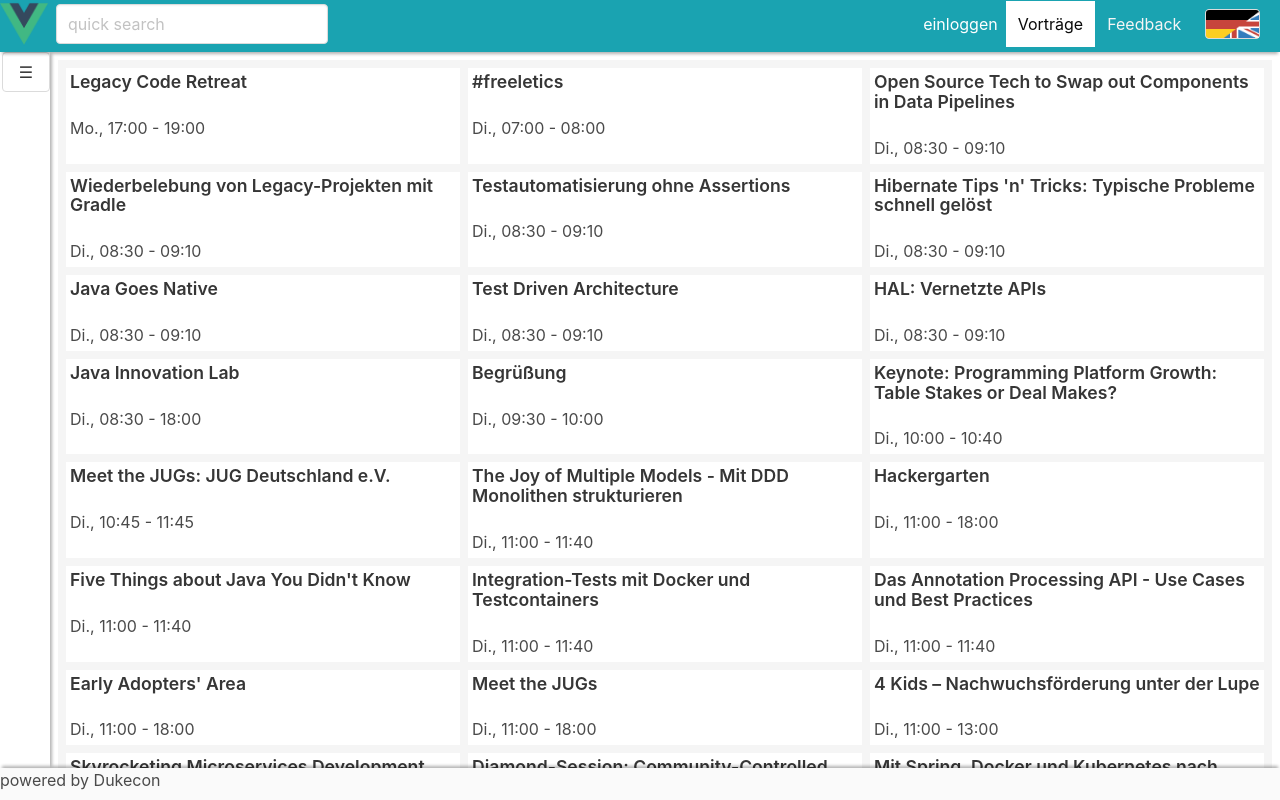
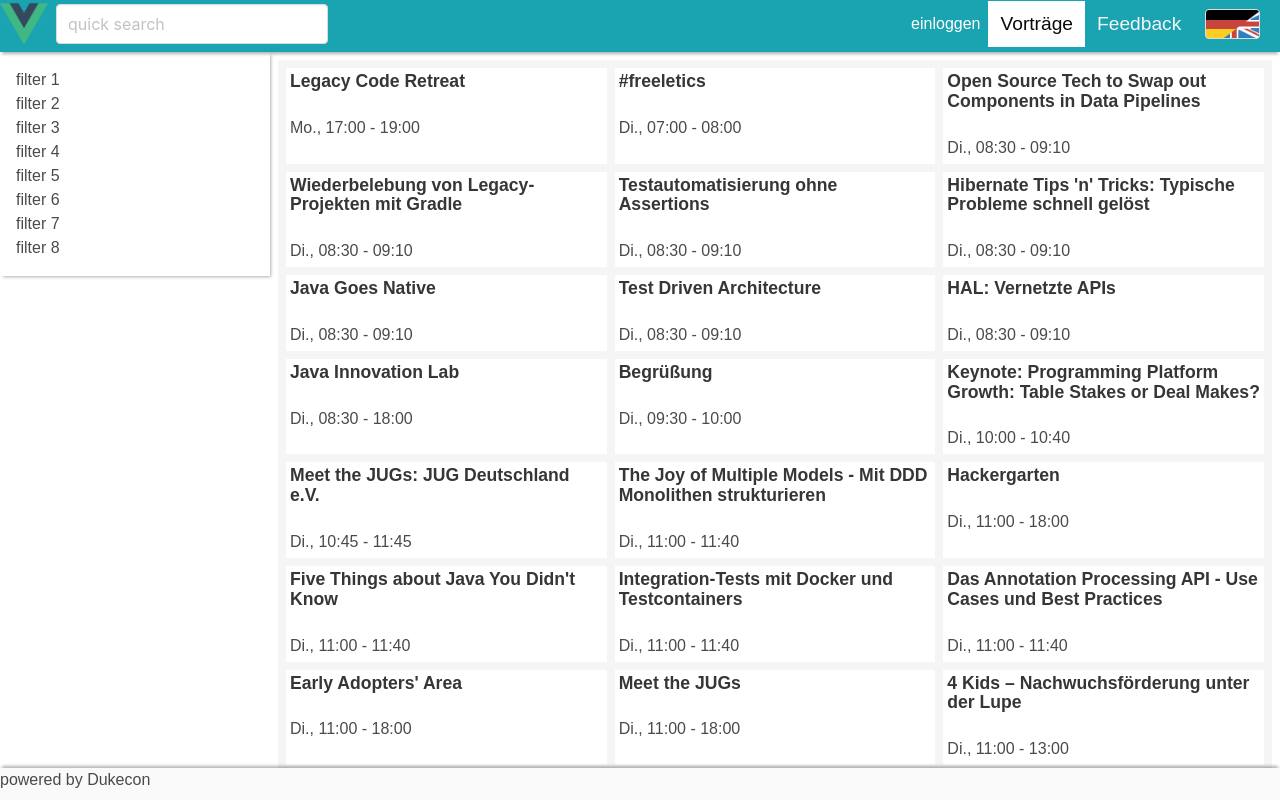
Before and after one commit to dukecon/dukecon-pwa-vue3, a Vue app: page /#/ in a window 1280 px wide. Built offline with nearby package versions, Linux system fonts and the light colour scheme.

Commit message:
side menu stays open on big screens

```diff
--- a/src/components/SideMenu.vue
+++ b/src/components/SideMenu.vue
@@ -1,12 +1,12 @@
 <template>
 	<input type=checkbox id="side-menu-toggle" class="toggle-menu-checkbox" />
 	<div class="side-menu">
+		<div class="toggle-menu-content container">
+			<slot/>
+		</div>
 		<label for="side-menu-toggle" class="toggle-menu-button button is-pulled-right" :title="title">
 			<slot name="toggle-button-icon" />
 		</label>
-		<div class="toggle-menu-content container">
-			<slot/>
-		</div>
 	</div>
 </template>
 <script lang="ts">
--- a/src/styles/_theme.scss
+++ b/src/styles/_theme.scss
@@ -14,7 +14,7 @@
 $custom-colors: ("highlight": ($highlight-dark, $highlight-light), "alternate": ($alternate-dark, $alternate-light));
 
 $colorBoxShadow: rgba(0,0,0,0.3);
-$boxShadowLeft: 4px 0px 3px -2px $colorBoxShadow;
+$boxShadow: 2px 2px 3px -1px $colorBoxShadow;
 $boxShadowTop:  0px -4px 3px -2px $colorBoxShadow;
 $boxShadowBottom:  0px 4px 3px -2px $colorBoxShadow;
 
--- a/src/styles/app-overrides.scss
+++ b/src/styles/app-overrides.scss
@@ -7,6 +7,10 @@
 
 *, ::before, ::after {
 	box-sizing: border-box;
+}
+
+body {
+	font-family: Arial,Ubuntu,Helvetica,Nimbus Sans L,Droid Sans,FreeSans,Liberation Sans,Trebuchet MS,Sans-Serif;
 }
 
 .has-background-transparent {
@@ -27,7 +31,10 @@
 	background: white;
 	width: auto;
 	height: auto;
-	:hover {
-		opacity: 0.7;
+	img {
+		transition: opacity 0.2s ease-in;
+		&:hover {
+			opacity: 0.7;
+		}
 	}
 }
--- a/src/styles/layout/navbar.scss
+++ b/src/styles/layout/navbar.scss
@@ -1,4 +1,5 @@
 .navbar {
+	font-size: 1.2rem;
 	.navbar-brand {
 		align-items: center;
 	}
--- a/src/styles/layout/side-menu.scss
+++ b/src/styles/layout/side-menu.scss
@@ -1,24 +1,53 @@
+$side-menu-width: 270px !default;
+$side-menu-min-width: 30px;
+
 .side-menu {
 	grid-area: sidebar;
 	position: relative;
-	width: 50px;
-	box-shadow: $boxShadowLeft;
-	transition: width 0.3s ease-in-out;
+	width: $side-menu-min-width;
+	.toggle-menu-button {
+		top: 0.25rem;
+		left: 0;
+		position: absolute;
+		transition: left 0.3s ease-in-out;
+		border-top-left-radius: 0;
+		border-bottom-left-radius: 0;
+		border-left: none;
+		background: $scheme-main;
+		box-shadow: $boxShadow;
+	}
 	.toggle-menu-content {
+		width: $side-menu-width;
 		position: absolute;
-		top: 50px;
-		left: -250px;
+		top: 0;
+		left: -$side-menu-width;
 		right: 0;
 		transition: left 0.3s ease-in-out;
-		position: absolute;
-		padding-right: 50px;
+		padding: 1rem;
+		background: $scheme-main;
 	}
 }
 
 .toggle-menu-checkbox:checked ~ .side-menu {
-	width: 300px;
+	.toggle-menu-button {
+		left: $side-menu-width;
+	}
 	.toggle-menu-content {
 		left: 0;
-		visibility: visible;
+		box-shadow: $boxShadow;
 	}
 }
+
+@media screen and (min-width: 1024px) {
+	.side-menu {
+		position: relative;
+		width: $side-menu-width;
+		.toggle-menu-button {
+			display: none;
+		}
+		.toggle-menu-content {
+			position: initial;
+			box-shadow: $boxShadow;
+		}
+	}
+}
```
